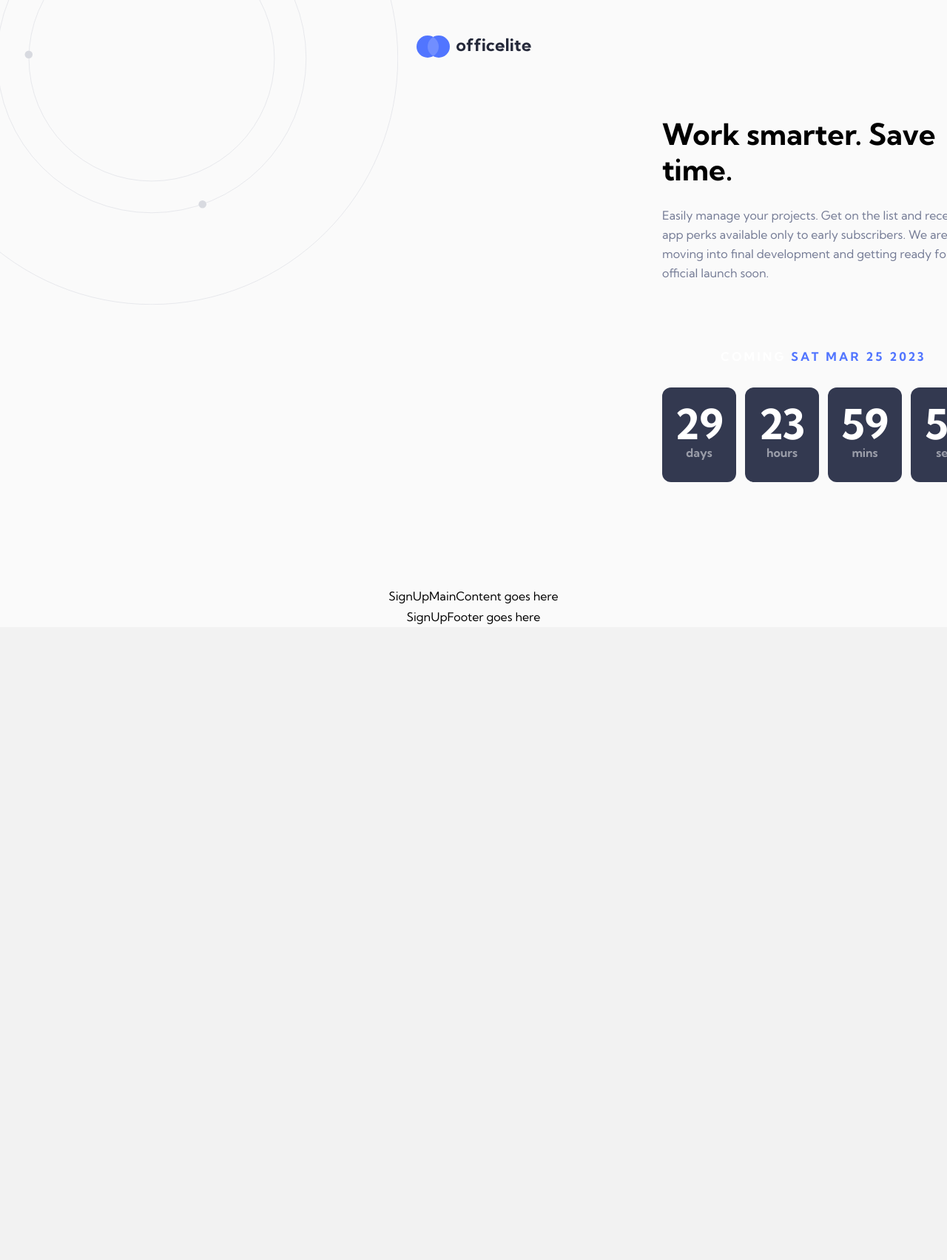
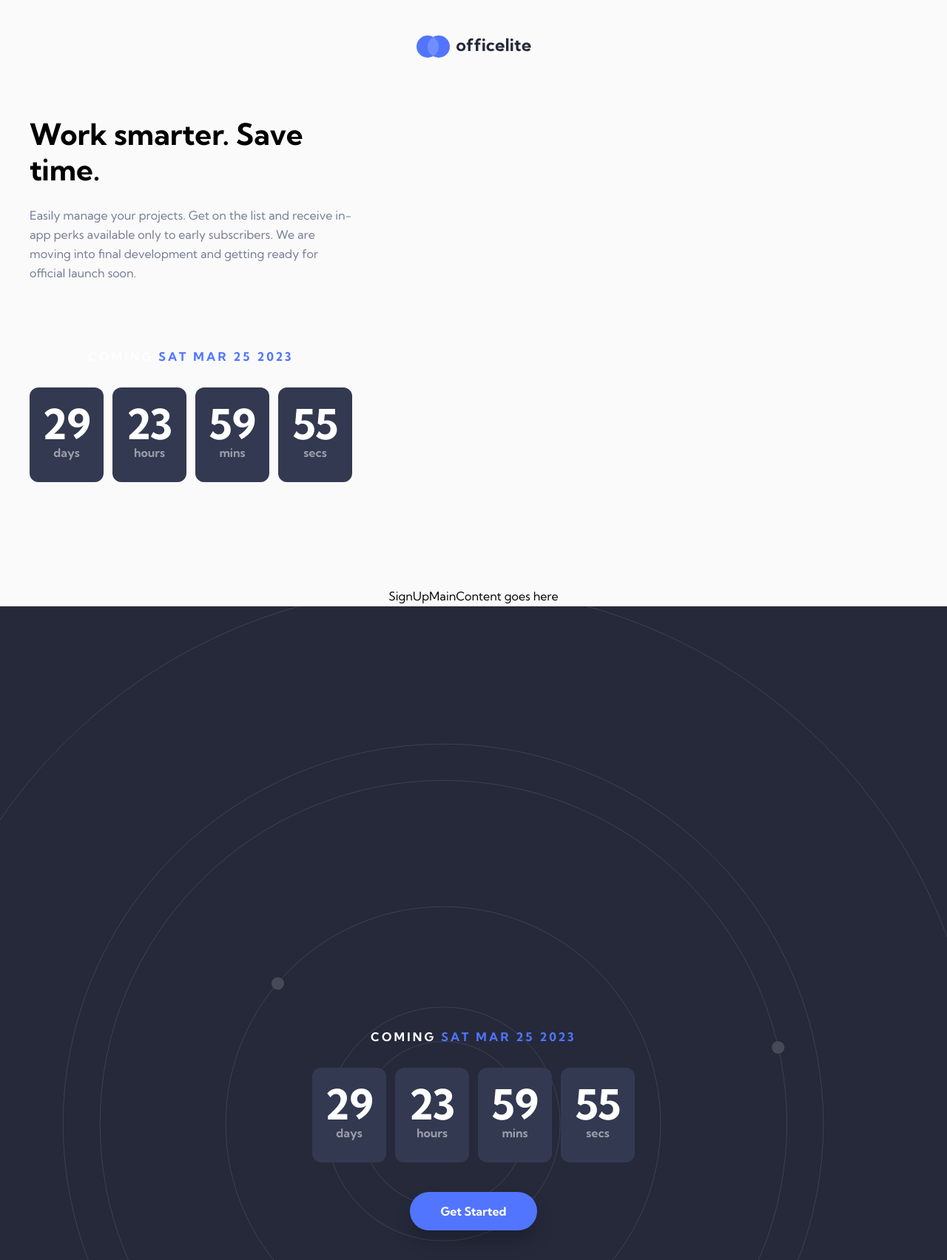
Before and after one commit to Hcmwebs/officelite-coming-soon-site, a React (Vite) app: page /signup in a window 1280 px wide. Shown: the whole page at 74% size. Before the commit the page ends 848 px from the top, so only its background shows below. Built offline with nearby package versions, Linux system fonts and the light colour scheme.

Commit message:
refactored the code
Signed-off-by: Heze <64218603+Hcmwebs@users.noreply.github.com>

```diff
--- a/src/components/SignUpHeader.jsx
+++ b/src/components/SignUpHeader.jsx
@@ -1,12 +1,12 @@
 import React from 'react'
 import { StyledHeader } from '../styles'
-import {Pattern,SignUpHero} from './index'
+import { Pattern, SignUpHero } from './index'
 
-const SignupHeader = ({title}) => {
+const SignupHeader = () => {
 	return (
-		<StyledHeader className={`${title} sectionCenter`}>
-			<Pattern title='header' image='/bg-pattern-home-header.svg' />
-			<SignUpHero/>
+		<StyledHeader className={'signUpPage sectionCenter'}>
+			<Pattern title='signUpPage' image='/bg-pattern-home-header.svg' />
+			<SignUpHero />
 		</StyledHeader>
 	)
 }
--- a/src/components/SignUpHero.jsx
+++ b/src/components/SignUpHero.jsx
@@ -7,11 +7,11 @@ const SignUpHero = () => {
 	const { title, body } = signUpHero
 
 	return (
-		<StyledHero className='signUp'>
-			<div className='heroBody'>
+		<StyledHero className='signUpPage'>
+			<div className='heroBody signUpPage'>
 				<h1>{title}</h1>
 				<p>{body}</p>
-				<Timer duration={timerDuration} />
+				<Timer duration={timerDuration} className='signUpPage' />
 			</div>
 		</StyledHero>
 	)
--- a/src/pages/SignUp.jsx
+++ b/src/pages/SignUp.jsx
@@ -1,13 +1,12 @@
 import React from 'react'
-import { SignUpHeader, SignUpMainContent, SignUpFooter } from '../components'
-import { signUpHero, timerDuration } from '../data/Data'
+import { SignUpHeader, SignUpMainContent, Footer } from '../components'
 
 const SignUp = () => {
 	return (
 		<>
-			<SignUpHeader title='signUpPage' />
+			<SignUpHeader page='signUpPage' />
 			<SignUpMainContent />
-			<SignUpFooter />
+			<Footer />
 		</>
 	)
 }
--- a/src/styles/StyledHeader.jsx
+++ b/src/styles/StyledHeader.jsx
@@ -17,9 +17,5 @@ const StyledHeader = styled.header`
 			padding-bottom: 15.63rem;
 		}
 	}
-
-	.signUpPage{
-
-	}
 `
 export default StyledHeader
--- a/src/styles/StyledHero.jsx
+++ b/src/styles/StyledHero.jsx
@@ -1,10 +1,7 @@
 import styled from 'styled-components'
 
 const StyledHero = styled.div`
-	&.homePage {
-	}
-	&.signUpPage {
-	}
+
 	padding-top: 2rem;
 	padding-bottom: 5rem;
 	display: flex;
@@ -13,13 +10,12 @@ const StyledHero = styled.div`
 	align-items: center;
 	position: relative;
 	@media (min-width: 768px) {
-		flex-direction: row-reverse;
+		flex-direction: ${({className}) => className === 'homePage' ? 'row-reverse' : 'row'};
 		padding-bottom: 8.75rem;
 	}
 	@media (min-width: 1440px) {
 		padding-bottom: 11.5625rem;
 	}
-
 	.heroHeader {
 		width: 171px;
 		@media (min-width: 768px) {
@@ -71,6 +67,7 @@ const StyledHero = styled.div`
 			}
 		}
 	}
+
 `
 
 export default StyledHero
--- a/src/styles/StyledPattern.jsx
+++ b/src/styles/StyledPattern.jsx
@@ -2,24 +2,30 @@ import styled from 'styled-components'
 
 const StyledPattern = styled.div`
 	position: absolute;
-
-	&.header {
 	width: 458px;
 	height: 458px;
-		top: -20%;
 	left: -10%;
-
 	@media (min-width: 768px) {
 		width: 666px;
 		height: 666px;
-			top: -30%;
-			right: -50%;
 	}
 	@media (min-width: 1440px) {
 		width: 1134px;
 		height: 1134px;
+	}
+
+	&.homePage {
+		top: -20%;
+		@media (min-width: 1440px) {
 			top: -65%;
 			right: -40%;
+		}
+	}
+
+	&.signUpPage {
+		top: -10%;
+		@media (min-width: 768px) {
+			display: none;
 		}
 	}
 
--- a/src/styles/StyledTimer.jsx
+++ b/src/styles/StyledTimer.jsx
@@ -5,12 +5,13 @@ const StyledTimer = styled.div`
 	display: grid;
 	place-items: center;
 	gap: 1.125rem;
-	background-color: var(--white);
 	padding-top: 3.25rem;
+
 	.clockTitle {
 		width: 100%;
 		display: grid;
 		place-items: center;
+		background-color: var(--white);
 		@media (min-width:1440px) {
 			justify-items: start;
 		}
@@ -78,6 +79,12 @@ const StyledTimer = styled.div`
 
 
 		}
+		.homePage{
+
+		}
+		&.signUpPage{
+
+		}
 
 	}
 `
```
Lines whose indentation alone changed are shown as unchanged.
